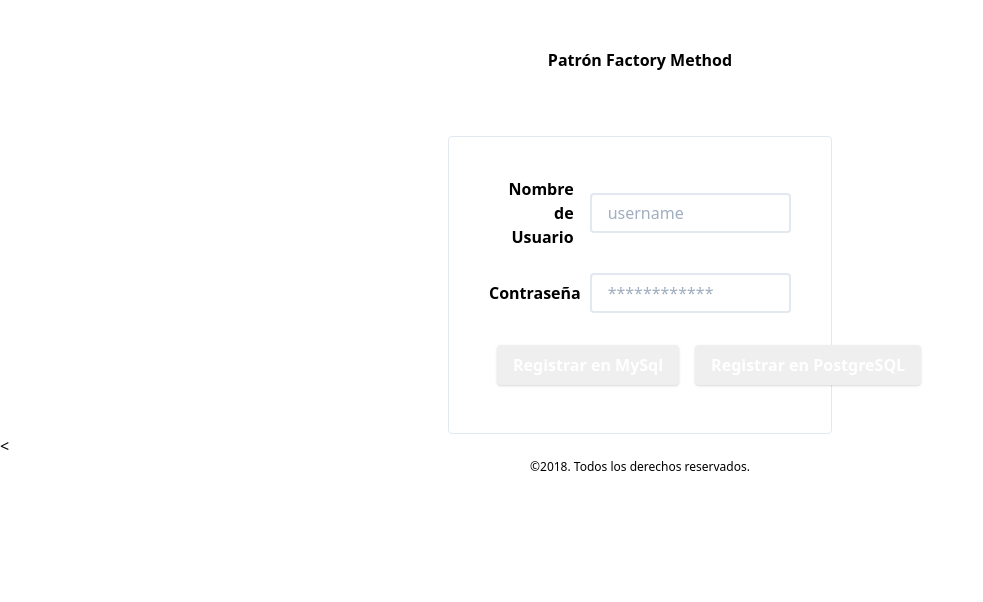
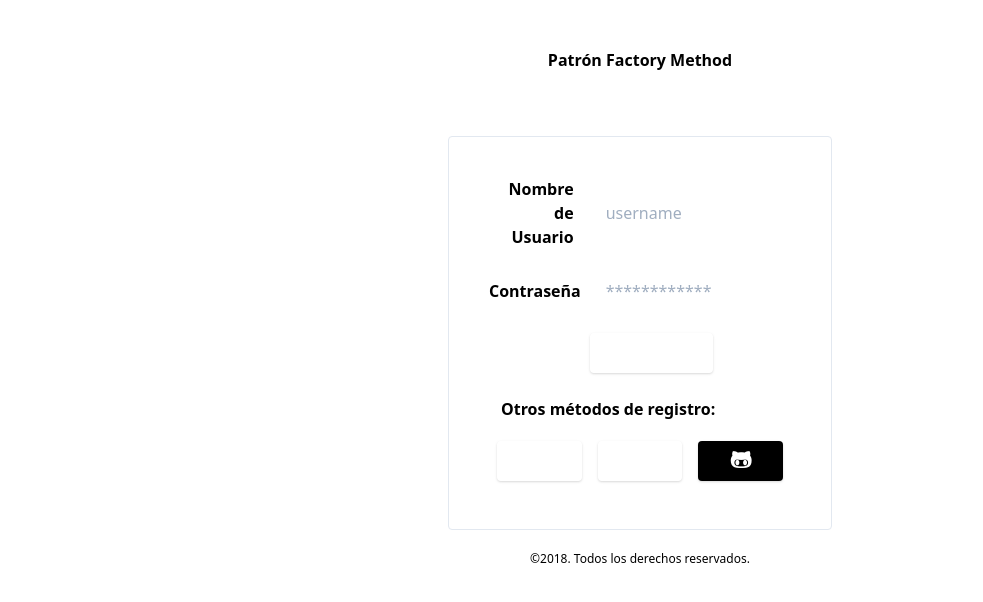
Before and after one commit to huasipango/design-pattern-evaluation-1, a PHP site: page / in a window 1280 px wide. Shown: the top 602 px of the page, without its empty margins (0-983 px from the left). Run offline with PHP 8.4, Linux system fonts and the light colour scheme; some libraries are stand-ins or nearby versions.

Commit message:
Create factory, config files

```diff
--- /dev/null
+++ b/config.php
@@ -0,0 +1,12 @@
+<?php
+
+/* Google App Client Id */
+define('CLIENT_ID', '110775310127-n2ppbovk8prjtp5npvfqqb9jr0fcemmd.apps.googleusercontent.com');
+
+/* Google App Client Secret */
+define('CLIENT_SECRET', 'HV5PP1zmkkfhP9h8O8nejlR4');
+
+/* Google App Redirect Url */
+define('CLIENT_REDIRECT_URL', 'https://factory-israteneda.c9users.io');
+
+?>
--- a/index.php
+++ b/index.php
@@ -1,3 +1,11 @@
+<?php
+
+require_once('config.php');
+
+$login_url = 'https://accounts.google.com/o/oauth2/v2/auth?scope=' . urlencode('https://www.googleapis.com/auth/userinfo.profile https://www.googleapis.com/auth/userinfo.email https://www.googleapis.com/auth/plus.me') . '&redirect_uri=' . urlencode(CLIENT_REDIRECT_URL) . '&response_type=code&client_id=' . CLIENT_ID . '&access_type=online';
+
+?>
+
 <!DOCTYPE html>
 <html lang="es">
 <head>
@@ -6,14 +14,16 @@
     <meta http-equiv="X-UA-Compatible" content="ie=edge">
     <title>Document</title>
     <link href="https://cdn.jsdelivr.net/npm/tailwindcss/dist/tailwind.min.css" rel="stylesheet">
+    <link rel="stylesheet" href="https://use.fontawesome.com/releases/v5.5.0/css/all.css" integrity="sha384-B4dIYHKNBt8Bc12p+WXckhzcICo0wtJAoU8YZTY5qE0Id1GSseTk6S+L3BlXeVIU" crossorigin="anonymous">
+    <link rel="stylesheet" href="styles/main.css" type="text/css" />
 </head>
 <body>
   <div class=" m-auto h-full">
       <h1 class="text-center mt-12 text-grey font-bold">Patrón Factory Method</h1>
-      <form class="w-full max-w-sm m-auto mt-16 rounded border p-10 border-grey-light">
+      <form class="w-full max-w-sm m-auto mt-16 rounded border p-10 border-grey-light" action="/factory.php">
       <div class="md:flex md:items-center mb-6">
         <div class="md:w-1/3">
-          <label class="block text-grey font-bold md:text-right mb-1 md:mb-0 pr-4" for="inline-full-name">
+          <label class="block text-grey font-bold md:text-right mb-1 md:mb-0 pr-4" for="inline-username">
             Nombre de Usuario
           </label>
         </div>
@@ -23,23 +33,33 @@
       </div>
       <div class="md:flex md:items-center mb-6">
         <div class="md:w-1/3">
-          <label class="block text-grey font-bold md:text-right mb-1 md:mb-0 pr-4" for="inline-username">
+          <label class="block text-grey font-bold md:text-right mb-1 md:mb-0 pr-4" for="inline-password">
             Contraseña
           </label>
         </div>
         <div class="md:w-2/3">
-          <input class="bg-grey-lighter appearance-none border-2 border-grey-lighter rounded w-full py-2 px-4 text-grey-darker leading-tight focus:outline-none focus:bg-white focus:border-purple" id="inline-username" type="password" placeholder="************" name="password">
+          <input class="bg-grey-lighter appearance-none border-2 border-grey-lighter rounded w-full py-2 px-4 text-grey-darker leading-tight focus:outline-none focus:bg-white focus:border-purple" id="inline-password" type="password" placeholder="************" name="password">
         </div>
       </div>
-      <div class="flex">
-          <input class="flex-1 shadow bg-blue hover:bg-blue-light focus:shadow-outline focus:outline-none text-white font-bold py-2 px-4 m-2 rounded" type="submit" value="Registrar en MySql">
-          <input class="flex-1 shadow bg-green hover:bg-green-light focus:shadow-outline focus:outline-none text-white font-bold py-2 px-4 m-2 rounded" type="submit" value="Registrar en PostgreSQL">
-      </div>
+      <div class="md:flex md:items-center">
+	    <div class="md:w-1/3"></div>
+	    <div class="md:w-2/3">
+	      <button class="shadow bg-purple hover:bg-purple-light focus:shadow-outline focus:outline-none text-white font-bold py-2 px-4 rounded" type="submit">
+	        Registrarse
+	      </button>
+	    </div>
+	   </div>
+		  <p class="ml-3 mt-6 mb-3 text-grey font-bold">Otros métodos de registro:</p>
+	      <div class="flex">
+	          <button name="connector" value="google" class="text-center flex-1 shadow bg-red hover:bg-red-light focus:shadow-outline focus:outline-none text-white font-bold py-2 px-4 m-2 rounded" type="submit"><i class="fab fa-google fa-lg"></i></button>
+	          <button name="connector" value="facebook" class="text-center flex-1 shadow bg-blue-dark hover:bg-blue-light focus:shadow-outline focus:outline-none text-white font-bold py-2 px-4 m-2 rounded" type="submit"><i class="fab fa-facebook-f fa-lg"></i></button>
+	          <button name="connector" value="github" class="text-center flex-1 shadow bg-black hover:bg-black-light focus:shadow-outline focus:outline-none text-white font-bold py-2 px-4 m-2 rounded" type="submit"><i class="fab fa-github-alt fa-lg"></i></button>
+	      </div>
       </div>
     </form>
-    < <p class="text-center text-grey text-xs">
+    <p class="mt-5 text-center text-grey text-xs">
     ©2018. Todos los derechos reservados.
-  </p>
+  	</p>
 </div>
 </body>
 </html>
--- a/styles/main.css
+++ b/styles/main.css
@@ -0,0 +1,5 @@
+input, button, submit { border:none; }
+a {
+  color: blue;
+  text-decoration: none; /* no underline */
+}
```
Also changed, not shown: factory.php (added, +139 -0 lines).
